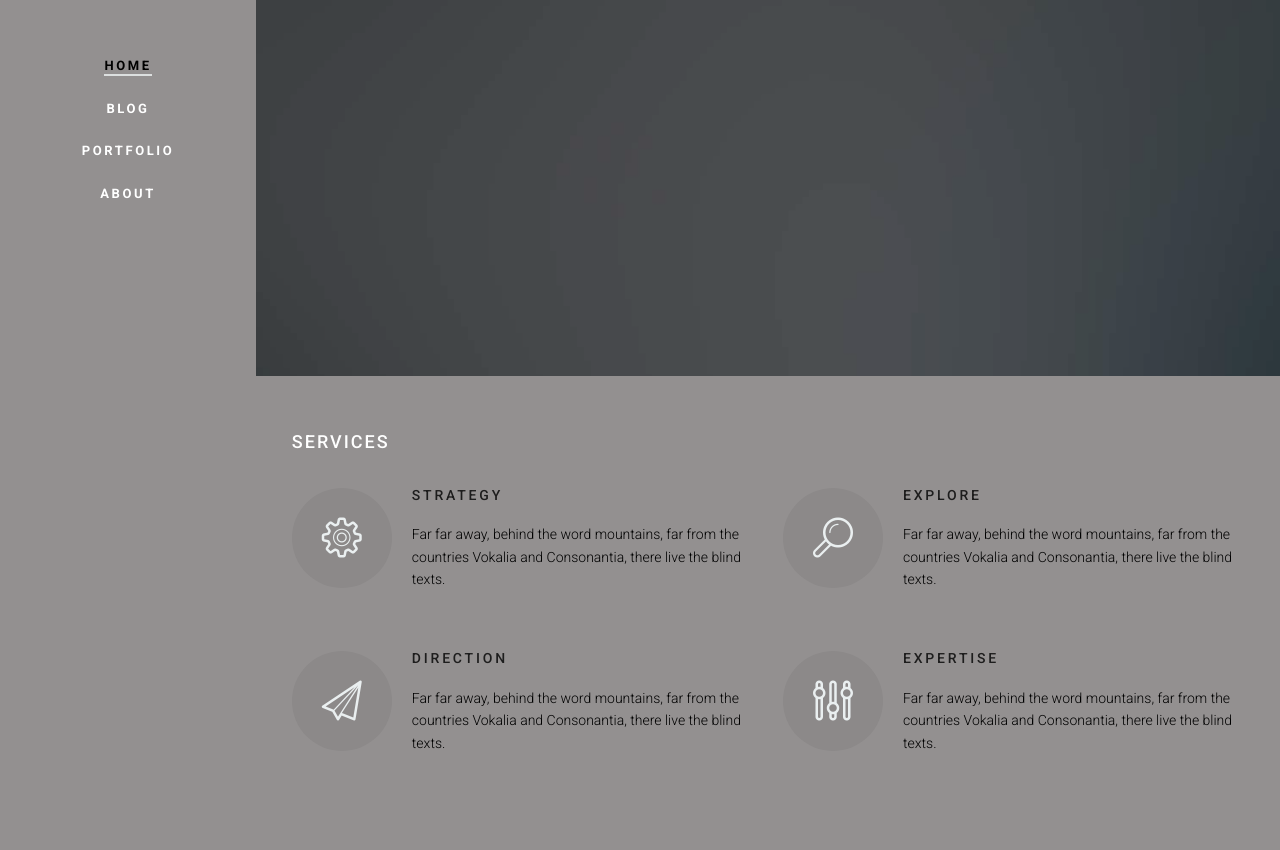
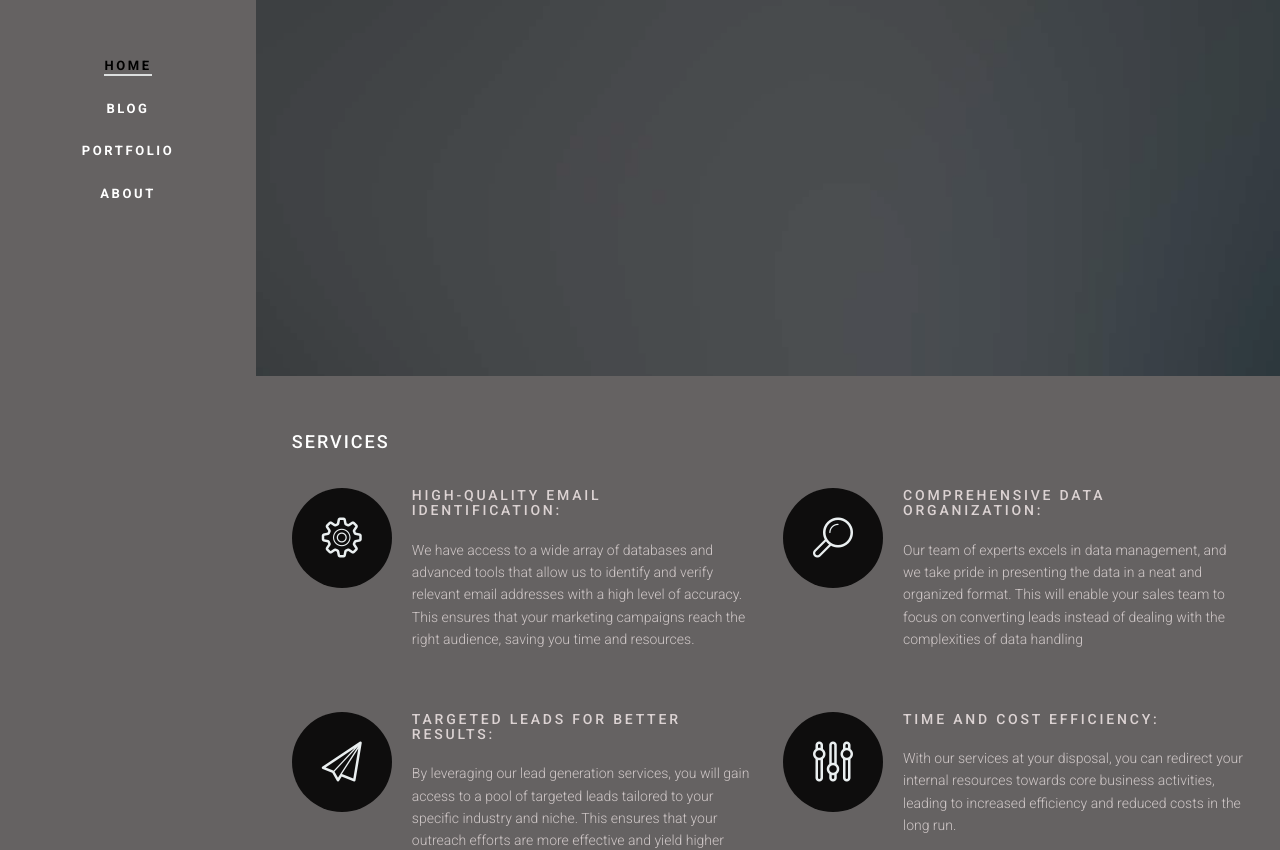
Before and after one commit to jaysukla/aryamann, a plain HTML site: page index.html in a window 1280 px wide. Shown: the part 124-974 px from the top of the page. Drawn offline with nearby package versions, Linux system fonts and the light colour scheme; files whose address does not match are found by name.

Commit message:
change in css

```diff
--- a/css/style.css
+++ b/css/style.css
@@ -17,7 +17,7 @@ body {
   font-size: 14px;
   line-height: 1.6;
   color:rgb(239, 231, 231);
-  background: rgb(147, 144, 144);
+  background: #656262;
 }
 @media screen and (max-width: 992px) {
   body {
@@ -1171,3 +1171,15 @@ color: #000;
 
 
 }
+
+#st{
+  color: rgb(220, 211, 211);
+}
+
+
+#hli{
+  background-color: #0e0d0d;
+}
+#hmp{
+  color:rgb(207, 199, 199);
+}
--- a/index.html
+++ b/index.html
@@ -198,15 +198,17 @@
                 class="fh5co-feature animate-box"
                 data-animate-effect="fadeInLeft"
               >
-                <div class="fh5co-icon">
+                <div id="hli" class="fh5co-icon">
                   <i class="icon-settings"></i>
                 </div>
                 <div class="fh5co-text">
-                  <h3>Strategy</h3>
-                  <p>
-                    Far far away, behind the word mountains, far from the
-                    countries Vokalia and Consonantia, there live the blind
-                    texts.
+                  <h3 id="st">High-Quality Email Identification:</h3>
+                  <p id="hmp">
+                    We have access to a wide array of databases and advanced
+                    tools that allow us to identify and verify relevant email
+                    addresses with a high level of accuracy. This ensures that
+                    your marketing campaigns reach the right audience, saving
+                    you time and resources.
                   </p>
                 </div>
               </div>
@@ -216,15 +218,17 @@
                 class="fh5co-feature animate-box"
                 data-animate-effect="fadeInLeft"
               >
-                <div class="fh5co-icon">
+                <div id="hli" class="fh5co-icon">
                   <i class="icon-search4"></i>
                 </div>
                 <div class="fh5co-text">
-                  <h3>Explore</h3>
-                  <p>
-                    Far far away, behind the word mountains, far from the
-                    countries Vokalia and Consonantia, there live the blind
-                    texts.
+                  <h3 id="st">Comprehensive Data Organization:</h3>
+                  <p id="hmp">
+                    Our team of experts excels in data management, and we take
+                    pride in presenting the data in a neat and organized format.
+                    This will enable your sales team to focus on converting
+                    leads instead of dealing with the complexities of data
+                    handling
                   </p>
                 </div>
               </div>
@@ -235,15 +239,16 @@
                 class="fh5co-feature animate-box"
                 data-animate-effect="fadeInLeft"
               >
-                <div class="fh5co-icon">
+                <div id="hli" class="fh5co-icon">
                   <i class="icon-paperplane"></i>
                 </div>
                 <div class="fh5co-text">
-                  <h3>Direction</h3>
-                  <p>
-                    Far far away, behind the word mountains, far from the
-                    countries Vokalia and Consonantia, there live the blind
-                    texts.
+                  <h3 id="st">Targeted Leads for Better Results:</h3>
+                  <p id="hmp">
+                    By leveraging our lead generation services, you will gain
+                    access to a pool of targeted leads tailored to your specific
+                    industry and niche. This ensures that your outreach efforts
+                    are more effective and yield higher conversion rates.
                   </p>
                 </div>
               </div>
@@ -253,15 +258,15 @@
                 class="fh5co-feature animate-box"
                 data-animate-effect="fadeInLeft"
               >
-                <div class="fh5co-icon">
+                <div id="hli" class="fh5co-icon">
                   <i class="icon-params"></i>
                 </div>
                 <div class="fh5co-text">
-                  <h3>Expertise</h3>
-                  <p>
-                    Far far away, behind the word mountains, far from the
-                    countries Vokalia and Consonantia, there live the blind
-                    texts.
+                  <h3 id="st">Time and Cost Efficiency:</h3>
+                  <p id="hmp">
+                    With our services at your disposal, you can redirect your
+                    internal resources towards core business activities, leading
+                    to increased efficiency and reduced costs in the long run.
                   </p>
                 </div>
               </div>
```
